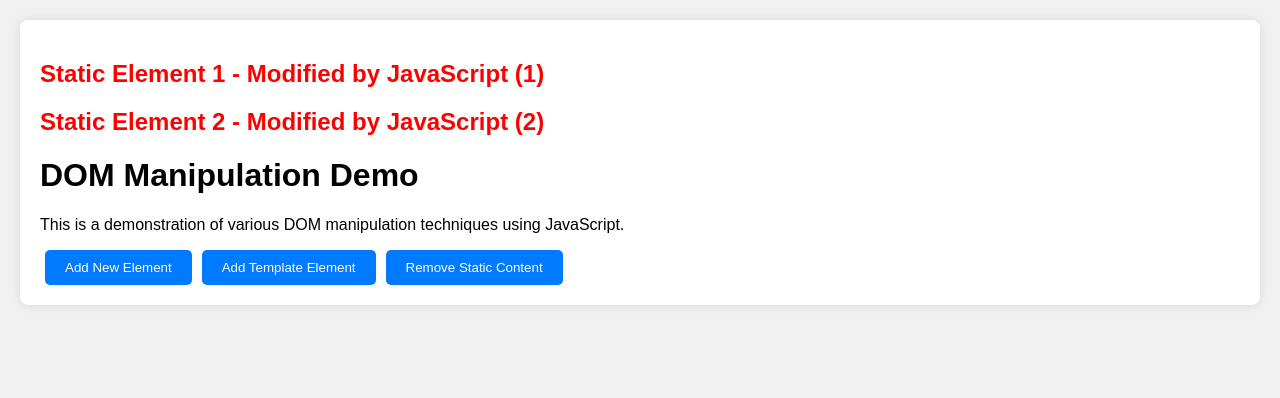
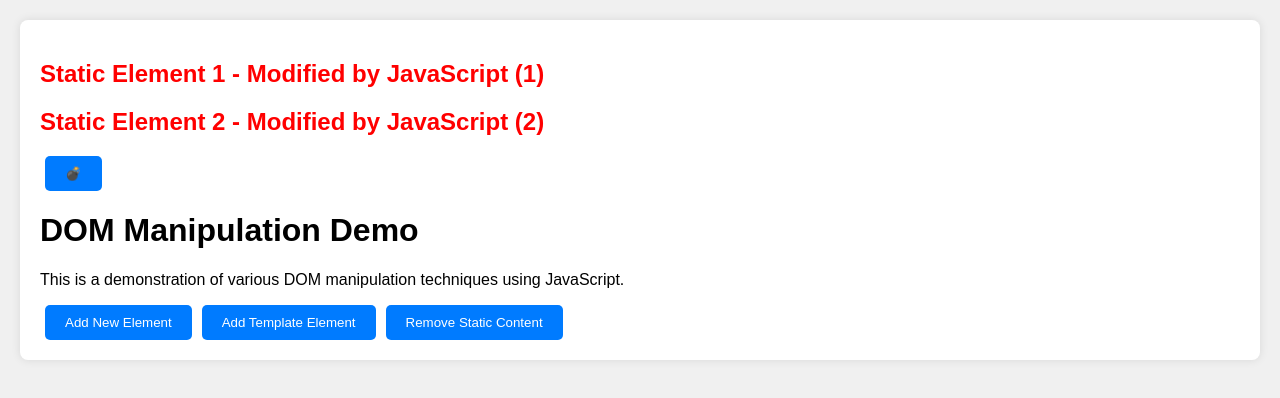
Before and after one commit to michelsampil/js-dom-manipulation, a plain HTML site: page index.html in a window 1280 px wide. Drawn offline with Linux system fonts and the light colour scheme.

Commit message:
adding board

```diff
--- a/index.html
+++ b/index.html
@@ -17,6 +17,7 @@
       <!-- Content will be dynamically added here by JavaScript -->
       <h2 class="static-element">Static Element 1</h2>
       <h2 class="static-element">Static Element 2</h2>
+      <button onclick="{window.alert('inline code here... 💣')}">💣</button>
     </div>
     <!-- <script defer ="index.js"></script>  👈 classic way to import the JS file-->
   </body>
```
Also changed, not shown: 2 other files.
